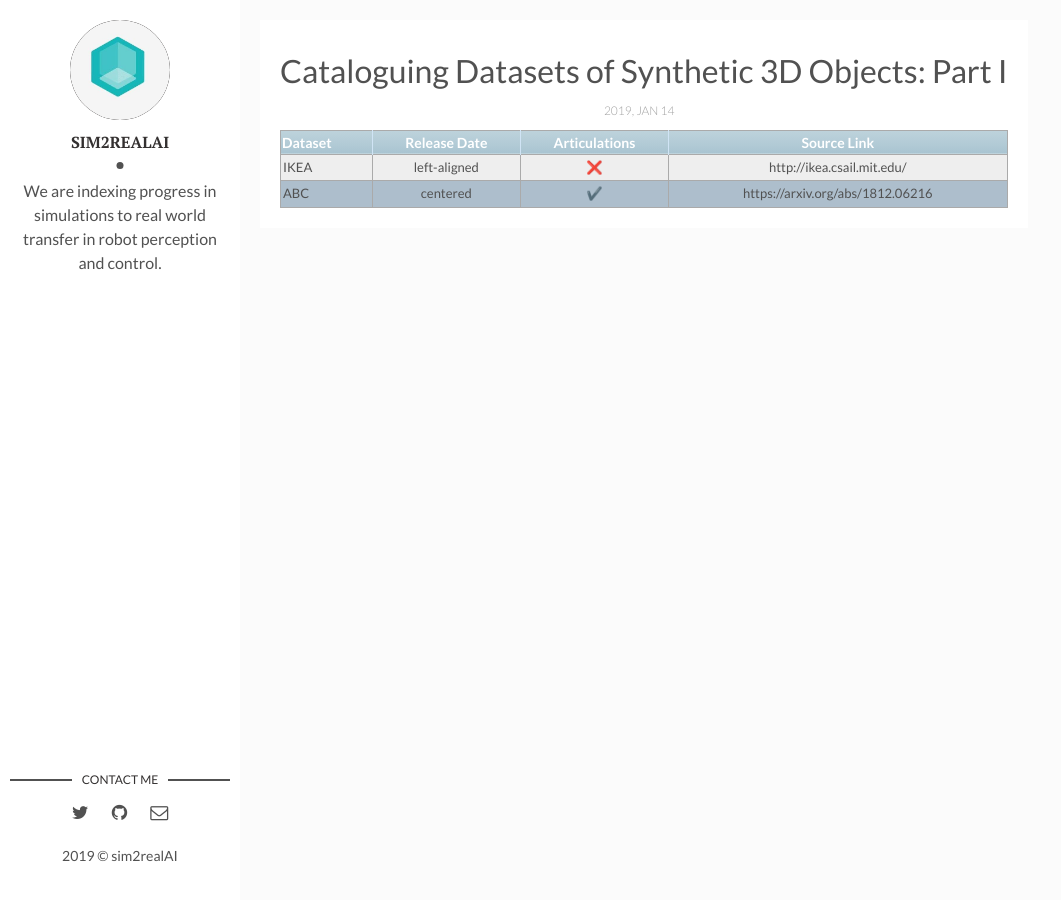
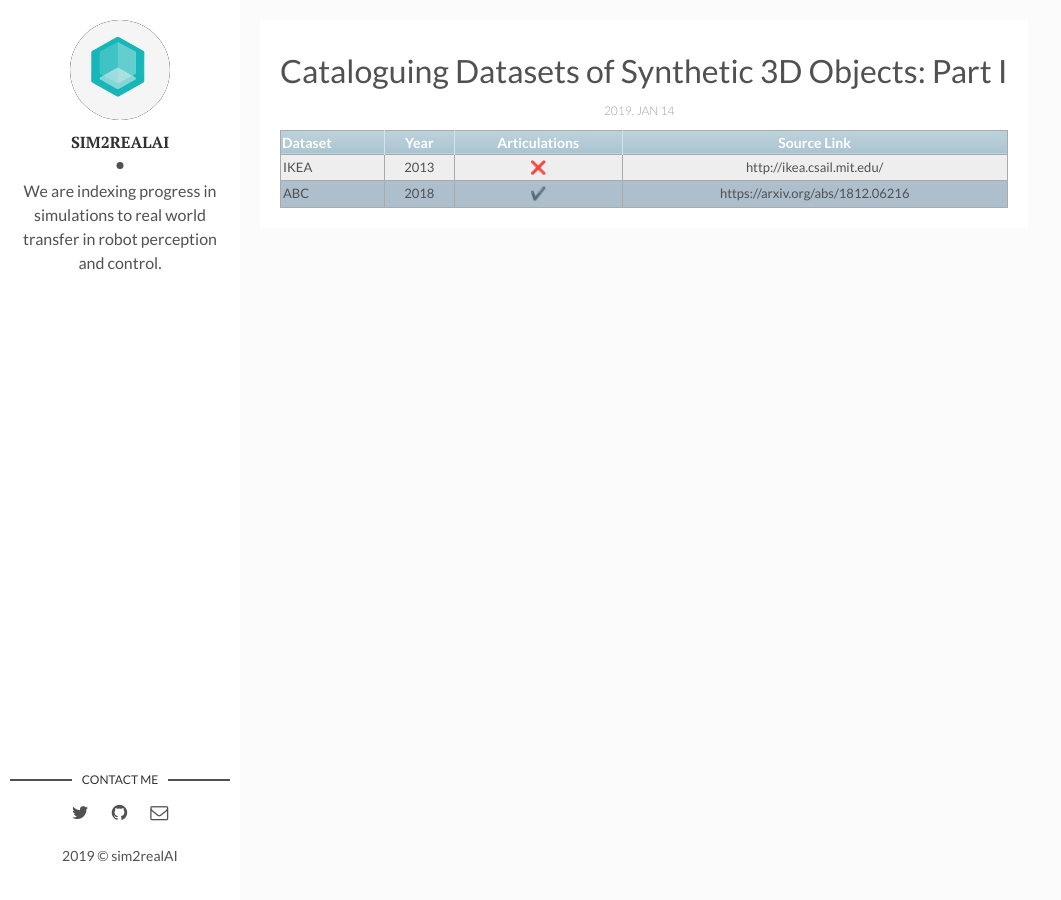
Before and after one commit to backupsim2realai/backupsim2realai.github.io, a Jekyll site: the page built from _posts/2019-01-15-Synthetic-Datasets-of-Objects-Part-I.markdown, in a window 1280 px wide. Shown: the whole page, without its empty margins (0-1061 px from the left). Built offline with Jekyll 4.4.1, drawn with Linux system fonts in a browser that asks for light colours; emoji names are drawn with the system emoji font.

Commit message:
adding year
Signed-off-by: Ankur Handa <ahanda@nvidia.com>

```diff
--- a/_posts/2019-01-15-Synthetic-Datasets-of-Objects-Part-I.markdown
+++ b/_posts/2019-01-15-Synthetic-Datasets-of-Objects-Part-I.markdown
@@ -6,7 +6,7 @@
 img:  # Add image post (optional)
 ---
 
-| Dataset  | Release Date  | Articulations  | Source Link  |
-|----------|:-------------:|:--------------:|:------------:|
-| IKEA     |  left-aligned | :x:            |  http://ikea.csail.mit.edu/ |
-| ABC      |    centered   | :heavy_check_mark: | https://arxiv.org/abs/1812.06216 |
+| Dataset  | Year | Articulations  | Source Link  |
+|----------|:----:|:--------------:|:------------:|
+| IKEA     | 2013 | :x:            |  http://ikea.csail.mit.edu/ |
+| ABC      | 2018 | :heavy_check_mark: | https://arxiv.org/abs/1812.06216 |
```
